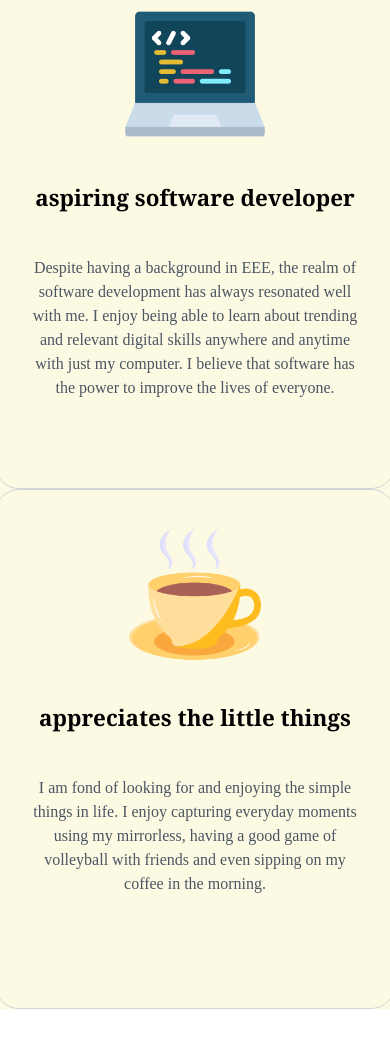
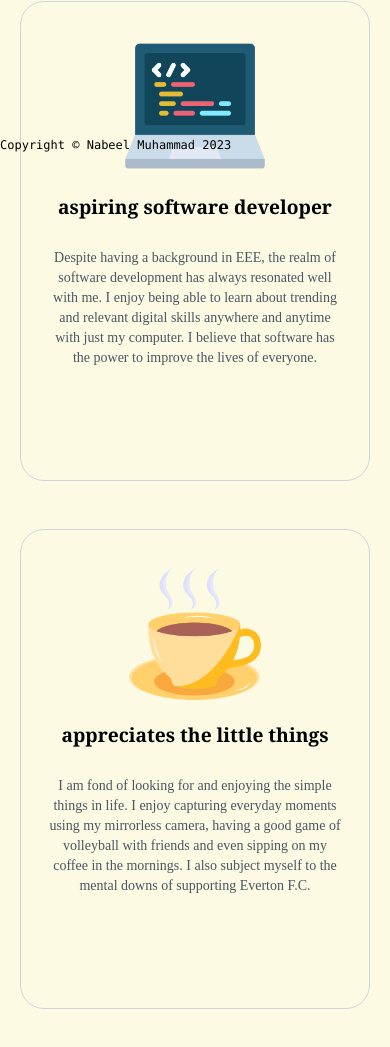
Before and after one commit to NABEEL004/portfolio_site, a React (Create React App) app in the folder frontend/: page /about in a window 390 px wide. Shown: the part 767-1814 px from the top of the page. Before the commit the page ends 1776 px from the top, so only its background shows below. Built offline with nearby package versions, Linux system fonts and the light colour scheme.

Commit message:
edited responsive styling and added a footer component

```diff
--- a/frontend/src/components/AboutMe.js
+++ b/frontend/src/components/AboutMe.js
@@ -5,10 +5,10 @@ export default function AboutMe(props) {
 
   return (
     <div
-      className=' bg-[#FDFAE3] flex flex-col justify-between items-center w-[400px] h-[520px] border-gray-300 border rounded-3xl mx-3 px-7 py-8'>
+      className=' bg-[#FDFAE3] flex flex-col justify-between items-center w-[350px] sm:w-[400px] h-[480px] sm:h-[520px] border-gray-300 border rounded-3xl mx-3 my-6 px-7 py-8'>
         <img src={image_url} alt={props.alt} className='h-36'/>
-        <h1 className='font-bold font-title text-[1.4rem] h-[40px]'>{props.title}</h1>
-        <p className='text-gray-600 font-poppins text-center h-[200px]'>{props.description}</p>
+        <h1 className='font-bold font-title text-[1.2rem] sm:text-[1.4rem] h-[40px]'>{props.title}</h1>
+        <p className='text-gray-600 font-poppins text-center h-[200px] text-sm sm:text-base'>{props.description}</p>
     </div>
   )
 }
--- /dev/null
+++ b/frontend/src/components/Footer.js
@@ -0,0 +1,7 @@
+import React from 'react'
+
+export default function Footer() {
+  return (
+    <div className='absolute bottom-3 left-1/2 -translate-x-1/2 font-mono text-xs text-gray-500'>Copyright &copy; Nabeel Muhammad 2023</div>
+  )
+}
--- a/frontend/src/components/Project.js
+++ b/frontend/src/components/Project.js
@@ -11,14 +11,14 @@ export default function Project(prop) {
   const language_components = languages.map((item, key) => <Language key={key} value={item} />)
 
   return (
-    <div className='relative group flex flex-col justify-between items-center text-center w-[220px] sm:w-[300px] bg-white h-[350px] sm:h-[420px] m-0 sm:m-3 shadow-md rounded-2xl hover:scale-105 hover:shadow-xl transition overflow-hidden z-0 hover:z-0'>
+    <div className='relative group flex flex-col justify-between items-center text-center w-[260px] sm:w-[300px] bg-white h-[350px] sm:h-[420px] sm:drop-shadow-md sm:hover:drop-shadow-xl rounded-2xl hover:scale-y-105 sm:hover:scale-105 transition overflow-hidden z-0 hover:z-0 my-8 mx-1'>
         <div className= "h-1/2"><img src={image_url} alt="project visual" className="object-cover h-[100%] w-auto object-top group-hover:-translate-y-7 group-hover:opacity-70 transition-all duration-300"/></div>
         <div className="font-mono font-bold text-lg sm:text-xl group-hover:-translate-y-7 transition duration-300">{prop.title}</div>
         <div className="w-[200px] sm:w-[270px] pt-2 font-mono text-sm sm:text-base group-hover:-translate-y-7 transition duration-300">{prop.description}</div>
         <div className='group-hover:opacity-0 transition-all absolute bottom-[2.8rem] duration-300 group-hover:bottom-[4rem] flex flex-row translate-y-[20px]'>{language_components}</div>
         {/* <Language>Test</Language> */}
-        <div className='flex translate-y-[100px] group-hover:-translate-y-6 delay-75 transition-all duration-500 overflow-hidden '>
-          <a href="https://www.youtube.com/channel/UC2zjowvQDHTSS65mvEU-y8Q" target="_blank"><div className='mx-2 opacity-0 group-hover:opacity-100 transition-all duration-300 delay-150 rounded-full'><img src={youtubeIcon} className="h-[48px]" alt="youtube" /></div></a>
+        <div className='flex translate-y-[100px] group-hover:-translate-y-6 delay-75 transition-all duration-500 overflow-hidden group-hover:scale-y-95 sm:group-hover:scale-105'>
+          <a href="https://www.youtube.com/channel/UC2zjowvQDHTSS65mvEU-y8Q" target="_blank"><div className=' mx-2 opacity-0 group-hover:opacity-100 transition-all duration-300 delay-150 rounded-full'><img src={youtubeIcon} className="h-[48px]" alt="youtube" /></div></a>
           <a href={github_url} target="_blank"><div className='mx-2 opacity-0 group-hover:opacity-100 transition-all duration-300 delay-150 rounded-full'><img src={githubIcon} className="h-[48px]" alt="github" /></div></a>
         </div>
     </div>
--- a/frontend/src/pages/About.js
+++ b/frontend/src/pages/About.js
@@ -2,6 +2,7 @@ import Header from '../components/Header'
 import React from 'react'
 import AboutMe from '../components/AboutMe'
 import NavBar from '../components/NavBar'
+import Footer from '../components/Footer'
 import { motion } from 'framer-motion'
 
 const about_data = [
@@ -9,7 +10,7 @@ const about_data = [
     img: "grad.png",
     alt: "image of graduation cap",
     title: "renaissance student",
-    description: "I'm currently pursuing a double degree under the Renaissance Engineering Programme (REP) at Nanyang Technological University (NTU). I'm expecting to graduate in Decemeber 2024 with a Master of Science in Technology Management and a Bachelor in Electrical and Electronics Engineering (EEE)"
+    description: "I'm currently pursuing a double degree under the Renaissance Engineering Programme at Nanyang Technological University. I'm expecting to graduate in Decemeber 2024 with a Master of Science in Technology Management and a Bachelor in Electrical and Electronics Engineering (EEE)."
   },
   {
     img: "code.png",
@@ -21,7 +22,7 @@ const about_data = [
     img: "kopi.png",
     alt: "image of coffee cup",
     title: "appreciates the little things",
-    description: "I am fond of looking for and enjoying the simple things in life. I enjoy capturing everyday moments using my mirrorless, having a good game of volleyball with friends and even sipping on my coffee in the morning."
+    description: "I am fond of looking for and enjoying the simple things in life. I enjoy capturing everyday moments using my mirrorless camera, having a good game of volleyball with friends and even sipping on my coffee in the mornings. I also subject myself to the mental downs of supporting Everton F.C."
   },
 ]
 
@@ -65,18 +66,19 @@ export default function About() {
         variants={parentVariants}
         initial="hidden"
         animate="visible"
-        // h-[calc(100vh-216px)] sm:h-[calc(100vh-240px)] lg:h-[calc(100vh-144px)]
-        className='xl:h-fit flex flex-col xl:flex-row justify-start xl:justify-center items-center'>
+        // h-[calc(100vh-216px)] sm:h-[calc(100vh-240px)] lg:
+        className='xl:h-[calc(100vh-144px)] flex flex-col xl:flex-row justify-start xl:justify-center items-center'>
         <motion.div variants={childVariants}>
           <AboutMe image={about_data[0].img} alt={about_data[0].alt} title={about_data[0].title} description={about_data[0].description} />
         </motion.div>
         <motion.div variants={childVariants}>
           <AboutMe image={about_data[1].img} alt={about_data[1].alt} title={about_data[1].title} description={about_data[1].description} />
         </motion.div>
-        <motion.div variants={childVariants}>
+        <motion.div variants={childVariants} className='mb-6 sm:mb-0'>
           <AboutMe image={about_data[2].img} alt={about_data[2].alt} title={about_data[2].title} description={about_data[2].description} />
         </motion.div>
       </motion.div>
+      <Footer />
     </div>
   )
 }
--- a/frontend/src/pages/Contact.js
+++ b/frontend/src/pages/Contact.js
@@ -1,6 +1,7 @@
 import Header from '../components/Header'
 import React from 'react'
 import NavBar from '../components/NavBar'
+import Footer from '../components/Footer'
 import gmailLogo from '../resources/gmail.png'
 import linkedinLogo from '../resources/linkedin.png'
 import { motion } from 'framer-motion'
@@ -52,25 +53,27 @@ export default function Contact() {
         <NavBar/>
       </div>
       <div className='flex flex-col sm:flex-row justify-center items-center font-mono text-lg sm:text-2xl h-[calc(100vh-216px)] sm:h-[calc(100vh-240px)] lg:h-[calc(100vh-144px)]'>
-        <div className='w-[30rem] sm:w-[36rem] md:w-[44rem] lg:w-[50rem] h-[28rem] lg:h-[32rem] flex justify-center items-center'>
+        <div className='w-[23rem] sm:w-[36rem] md:w-[44rem] lg:w-[50rem] h-[26rem] lg:h-[32rem] flex justify-center items-center'>
           <motion.div variants={parentVariants} initial="hidden" animate="visible" className='flex flex-col w-[50rem] justify-center items-center bg-[rgba(0,0,0,0)] border border-gray-300 rounded-2xl text-black font-medium'>
-            <motion.div variants={childVariants} className='font-black text-3xl lg:text-4xl'>Nabeel Muhammad</motion.div>
+            <motion.div variants={childVariants} className='font-black text-3xl lg:text-4xl mt-12'>Nabeel Muhammad</motion.div>
             <motion.div variants={childVariants} className='font-medium text-base lg:text-lg'>Aspiring Developer</motion.div>
             <motion.div variants={childVariants} className="m-5 flex justify-start items-center w-4/5 sm:w-3/5">
               <a href="mailto:nabeel.mbab@gmail.com">
-                <img src={gmailLogo} alt="gmail logo" className= "h-20 mr-6 sm:mr-10 sm:h-30 md:h-32 lg:h-36 hover:scale-105 transition active:scale-95"/>
+                <img src={gmailLogo} alt="gmail logo" className= "h-12 mr-6 sm:mr-10 sm:h-26 md:h-28 lg:h-30 hover:scale-105 transition active:scale-95"/>
               </a>
-              <div className="text-left text-lg md:text-xl lg:text-2xl">Contact me at <br/><b><a href="mailto:nabeel.mbab@gmail.com">nabeel.mbab@gmail.com</a></b></div>
+              <div className="text-left text-base md:text-xl lg:text-2xl">Contact me at <br/><b><a href="mailto:nabeel.mbab@gmail.com">nabeel.mbab@gmail.com</a></b></div>
             </motion.div>
             <motion.div variants={childVariants} className="m-5 flex justify-start items-center w-4/5 sm:w-3/5">
               <a href="https://www.linkedin.com/in/nabeel-mbab/" target="_blank">
-                <img src={linkedinLogo} alt="linkedin logo" className="h-20 mr-6 sm:mr-10 sm:h-30 md:h-32 lg:h-36 hover:scale-105 transition active:scale-95"/>
+                <img src={linkedinLogo} alt="linkedin logo" className="h-12 mr-6 sm:mr-10 sm:h-26 md:h-28 lg:h-30 hover:scale-105 transition active:scale-95"/>
               </a>
-              <div className="text-left text-lg md:text-xl lg:text-2xl">Connect with me on <br/> <b><a href="https://www.linkedin.com/in/nabeel-mbab/" target="_blank">LinkedIn</a></b>!</div>
-              </motion.div>
+              <div className="text-left text-base md:text-xl lg:text-2xl">Connect with me on <br/> <b><a href="https://www.linkedin.com/in/nabeel-mbab/" target="_blank">LinkedIn</a></b>!</div>
+            </motion.div>
+            <motion.div variants={childVariants} className='font-medium text-xs lg:text-base mb-12'><br/>Looking forward to hearing from you :-)</motion.div>
           </motion.div>
         </div>
       </div>
+      <Footer />
     </div>
   )
 }
--- a/frontend/src/pages/NoPage.js
+++ b/frontend/src/pages/NoPage.js
@@ -1,6 +1,7 @@
 import React from 'react'
 import Header from '../components/Header'
 import NavBar from '../components/NavBar'
+import Footer from '../components/Footer'
 
 export default function NoPage() {
   return (
@@ -12,6 +13,7 @@ export default function NoPage() {
       <div className='text-3xl font-mono font-bold flex justify-center items-center text-center py-20'>
         Error 404: No Page found
       </div>
+      < Footer />
     </div>
   )
 }
--- a/frontend/src/pages/Projects.js
+++ b/frontend/src/pages/Projects.js
@@ -1,6 +1,7 @@
 import Header from '../components/Header'
 import React from 'react'
 import NavBar from '../components/NavBar'
+import Footer from '../components/Footer'
 import Project from '../components/Project'
 import Carousel from 'react-elastic-carousel'
 import { motion } from 'framer-motion'
@@ -71,6 +72,7 @@ export default function Projects() {
           </Carousel>
         </motion.div>
       </div>
+      <Footer />
     </div>
   )
 }
```
